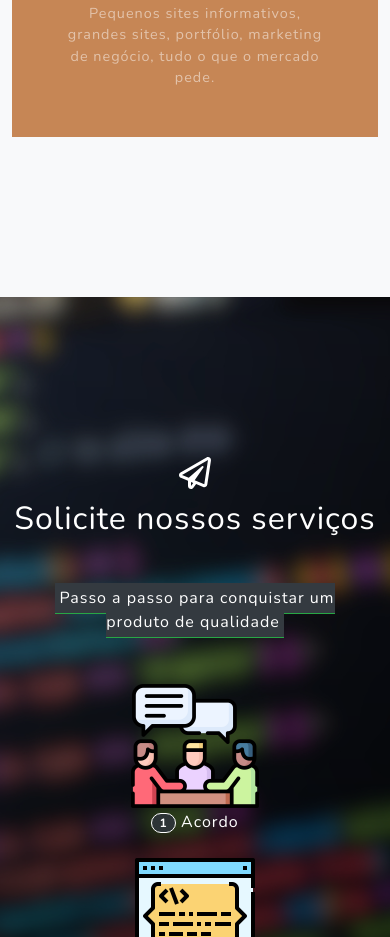
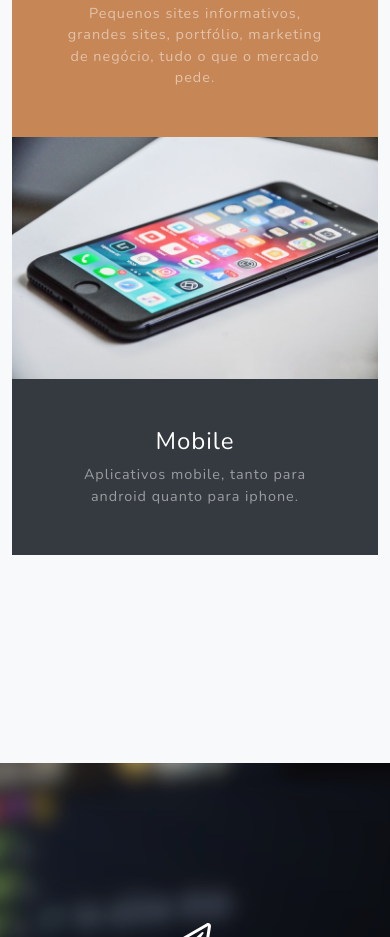
Before and after one commit to comecedaqui/comecedaqui.github.io, a plain HTML site: page index.html in a window 390 px wide. Shown: the part 2995-3932 px from the top of the page. Drawn offline with nearby package versions, Linux system fonts and the light colour scheme.

Commit message:
Aplicativos mobile

```diff
--- a/index.html
+++ b/index.html
@@ -102,6 +102,20 @@
                         </div>
                     </div>
                 </div>
+                <div class="row justify-content-center no-gutters mb-5 mb-lg-0">
+                    <div class="col-lg-6"><img class="img-fluid" src="assets/img/mobile.jpeg" alt="" /></div>
+                    <div class="col-lg-6">
+                        <div class="bg-dark text-center h-100 project">
+                            <div class="d-flex h-100">
+                                <div class="project-text w-100 my-auto text-center text-lg-left">
+                                    <h4 class="text-white">Mobile</h4>
+                                    <p class="mb-0 text-white-50">Aplicativos mobile, tanto para android quanto para iphone.</p>
+                                    <hr class="d-none d-lg-block mb-0 ml-0" />
+                                </div>
+                            </div>
+                        </div>
+                    </div>
+                </div>
             </div>
         </section>
         <!-- Signup-->
```
Also changed, not shown: assets/img/mobile.jpeg (added).
